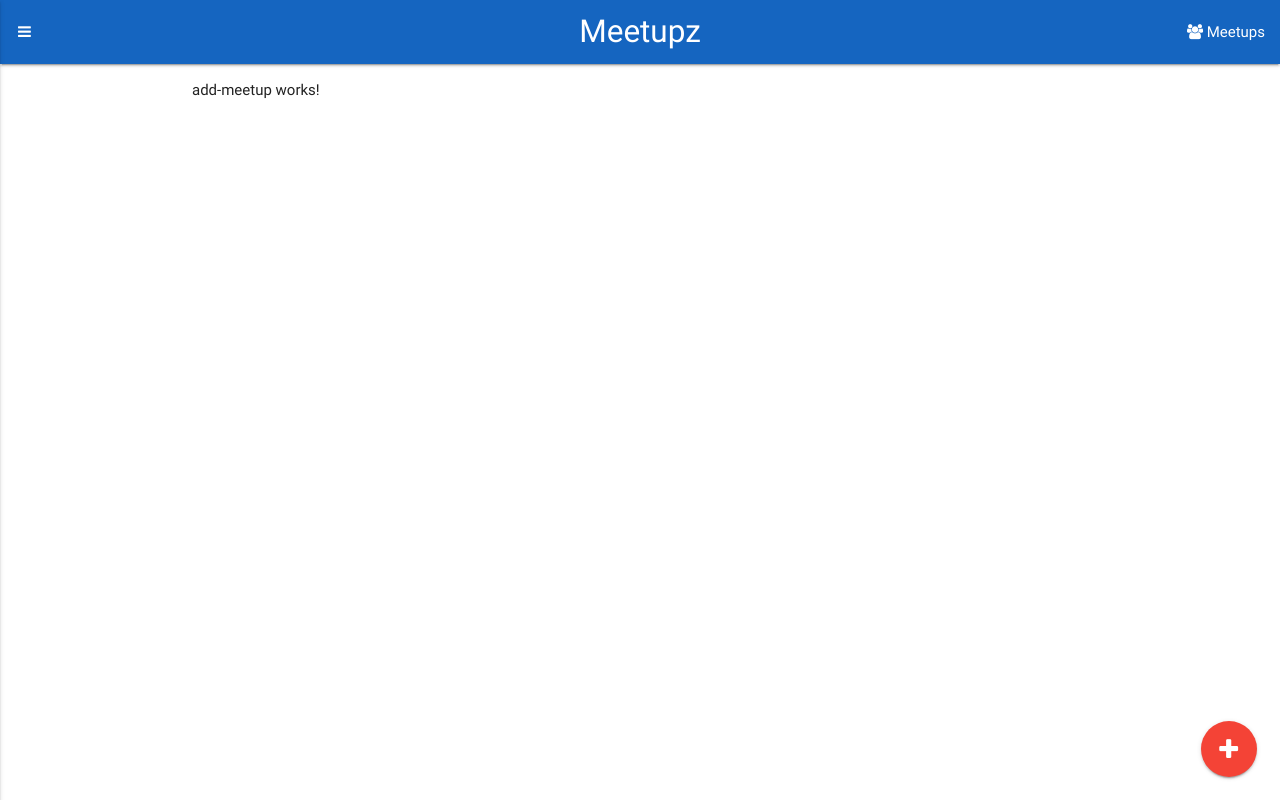
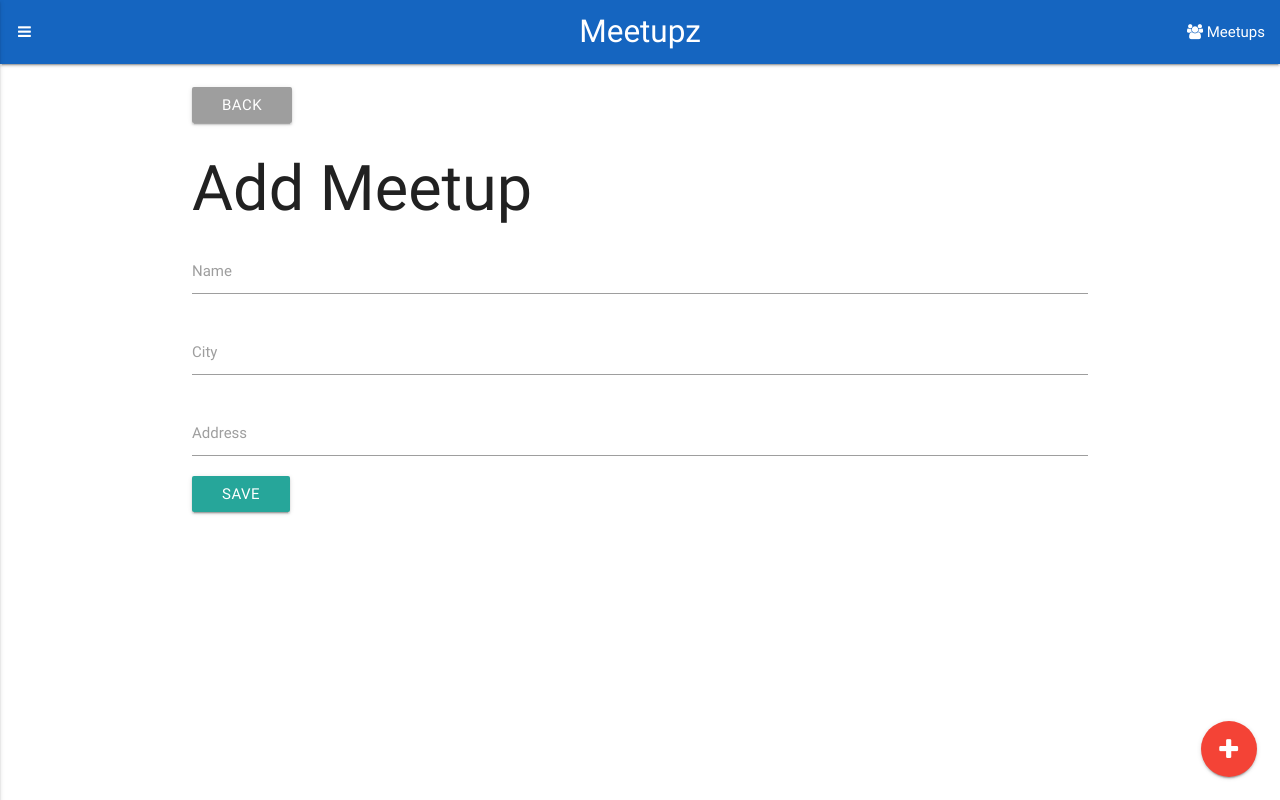
Before and after one commit to samersm/meetupz, an Angular app in the folder client-ng-src/: page /add-meetup in a window 1280 px wide. Built offline with nearby package versions, Linux system fonts and the light colour scheme.

Commit message:
Added meetup create view in angular

```diff
--- a/client-ng-src/src/app/components/add-meetup/add-meetup.component.html
+++ b/client-ng-src/src/app/components/add-meetup/add-meetup.component.html
@@ -1,3 +1,20 @@
-<p>
-  add-meetup works!
-</p>
+<div>
+   <br />
+  <a [routerLink]="['/']" class="btn grey">Back</a>
+  <h1>Add Meetup</h1>
+  <form onSubmit={this.onSubmit.bind(this)}>
+     <div class="input-field">
+       <input type="text" name="name" ref="name" />
+       <label htmlFor="name">Name</label>
+     </div>
+     <div class="input-field">
+       <input type="text" name="city" ref="city" />
+       <label htmlFor="city">City</label>
+     </div>
+     <div class="input-field">
+       <input type="text" name="address" ref="address" />
+       <label htmlFor="address">Address</label>
+     </div>
+     <input type="submit" value="Save" class="btn" />
+   </form>
+ </div>
```
